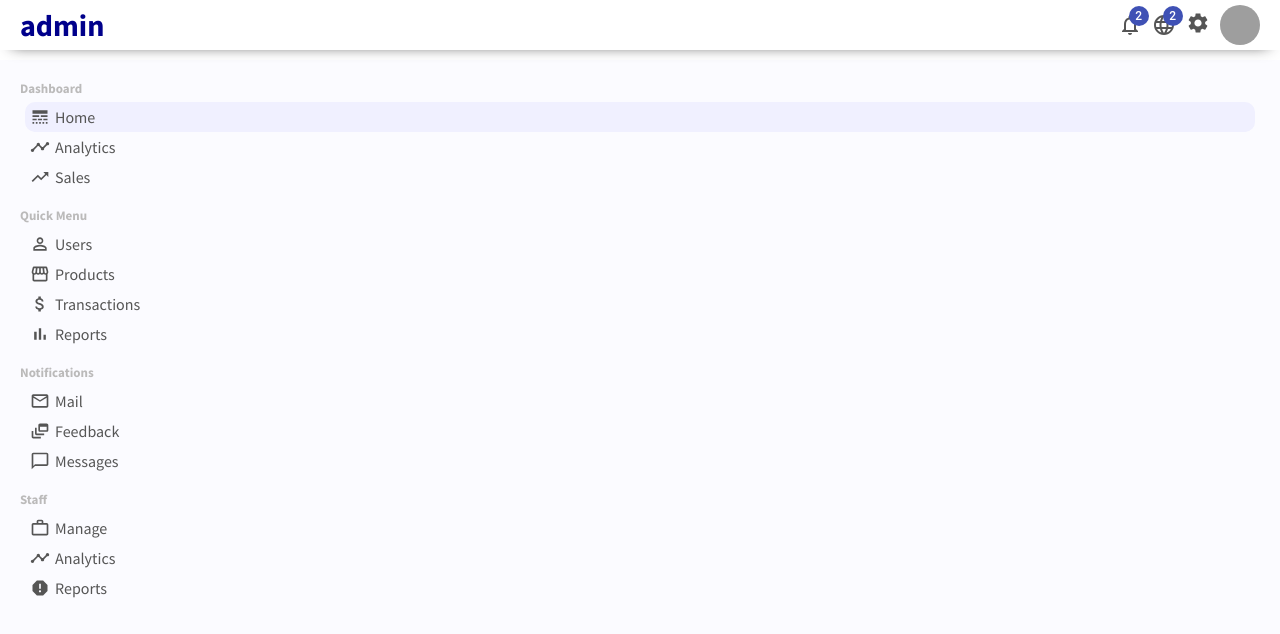
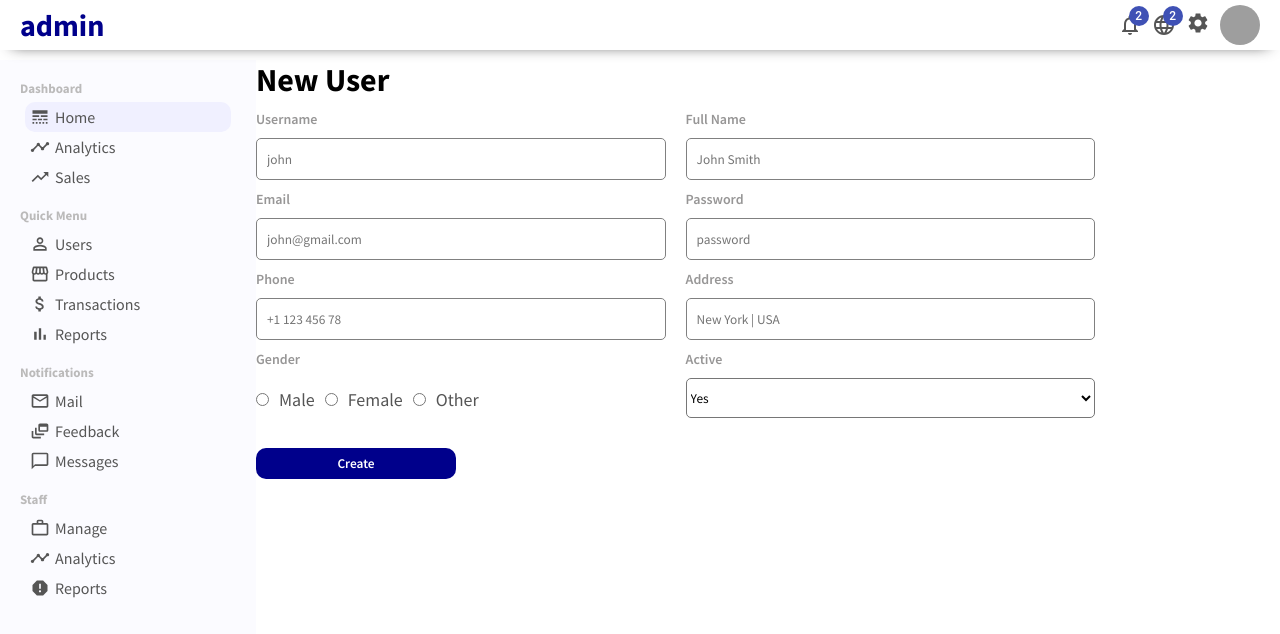
Before and after one commit to aleksandersousa/Ecommerce-React-Node-MongoDB, a React (Create React App) app in the folder admin-dashboard/: page /newUser in a window 1280 px wide. Shown: the top 634 px of the page. Built offline with nearby package versions, Linux system fonts and the light colour scheme; grey boxes are pictures that could not be loaded.

Commit message:
Created new user page

```diff
--- a/admin-dashboard/src/Routes.jsx
+++ b/admin-dashboard/src/Routes.jsx
@@ -4,6 +4,7 @@
 import Sidebar from './components/sidebar/Sidebar';
 import UserList from './pages/userList/UserList';
 import User from './pages/user/User';
+import NewUser from './pages/newUser/NewUser';
 
 export default function RoutesLogic() {
   return (
@@ -15,6 +16,7 @@
           <Route exact path="/" element={<Home />} />
           <Route exact path="/users" element={<UserList />} />
           <Route exact path="/user/:userId" element={<User />} />
+          <Route exact path="/newUser" element={<NewUser />} />
         </Routes>
       </div>
     </Router>
--- /dev/null
+++ b/admin-dashboard/src/pages/newUser/NewUser.jsx
@@ -0,0 +1,54 @@
+import './styles.scss';
+
+export default function NewUser() {
+  return (
+    <div className="newUser">
+      <h1 className="newUserTitle">New User</h1>
+      <form className="newUserForm">
+        <div className="newUserItem">
+          <label>Username</label>
+          <input type="text" placeholder="john" />
+        </div>
+        <div className="newUserItem">
+          <label>Full Name</label>
+          <input type="text" placeholder="John Smith" />
+        </div>
+        <div className="newUserItem">
+          <label>Email</label>
+          <input type="email" placeholder="john@gmail.com" />
+        </div>
+        <div className="newUserItem">
+          <label>Password</label>
+          <input type="password" placeholder="password" />
+        </div>
+        <div className="newUserItem">
+          <label>Phone</label>
+          <input type="text" placeholder="+1 123 456 78" />
+        </div>
+        <div className="newUserItem">
+          <label>Address</label>
+          <input type="text" placeholder="New York | USA" />
+        </div>
+        <div className="newUserItem">
+          <label>Gender</label>
+          <div className="newUserGender">
+            <input type="radio" name="gender" id="male" value="male" />
+            <label htmlFor="male">Male</label>
+            <input type="radio" name="gender" id="female" value="female" />
+            <label htmlFor="female">Female</label>
+            <input type="radio" name="gender" id="other" value="other" />
+            <label htmlFor="other">Other</label>
+          </div>
+        </div>
+        <div className="newUserItem">
+          <label>Active</label>
+          <select className="newUserSelect" name="active" id="active">
+            <option value="yes">Yes</option>
+            <option value="no">No</option>
+          </select>
+        </div>
+        <button type="submit" className="newUserButton">Create</button>
+      </form>
+    </div>
+  );
+}
--- /dev/null
+++ b/admin-dashboard/src/pages/newUser/styles.scss
@@ -0,0 +1,64 @@
+.newUser {
+  flex: 4;
+
+  .newUserForm {
+    display: flex;
+    flex-wrap: wrap;
+
+    .newUserItem {
+      width: 40%;
+      display: flex;
+      flex-direction: column;
+      margin-top: 0.625rem;
+      margin-right: 1.25rem;
+
+      & > label {
+        margin-bottom: 0.625rem;
+        font-size: 0.875rem;
+        font-weight: 600;
+        color: rgb(151, 150, 150);
+      }
+
+      & > input {
+        height: 1.25rem;
+        padding: 0.625rem;
+        border: 1px solid gray;
+        border-radius: 0.3125rem;
+
+        &:focus {
+          outline: none;
+        }
+      }
+
+      .newUserGender {
+        & > input {
+          margin-top: 0.9375rem;
+        }
+
+        & > label {
+          margin: 0.625rem;
+          font-size: 1.125rem;
+          color: #555;
+        }
+      }
+
+      .newUserSelect {
+        height: 2.5rem;
+        border-radius: 0.3125rem;
+        background-color: white;
+      }
+    }
+
+    .newUserButton {
+      width: 12.5rem;
+      border: none;
+      background-color: darkblue;
+      color: white;
+      padding: 0.4375rem 0.625rem;
+      font-weight: 600;
+      border-radius: 0.625rem;
+      margin-top: 1.875rem;
+      cursor: pointer;
+    }
+  }
+}
```
